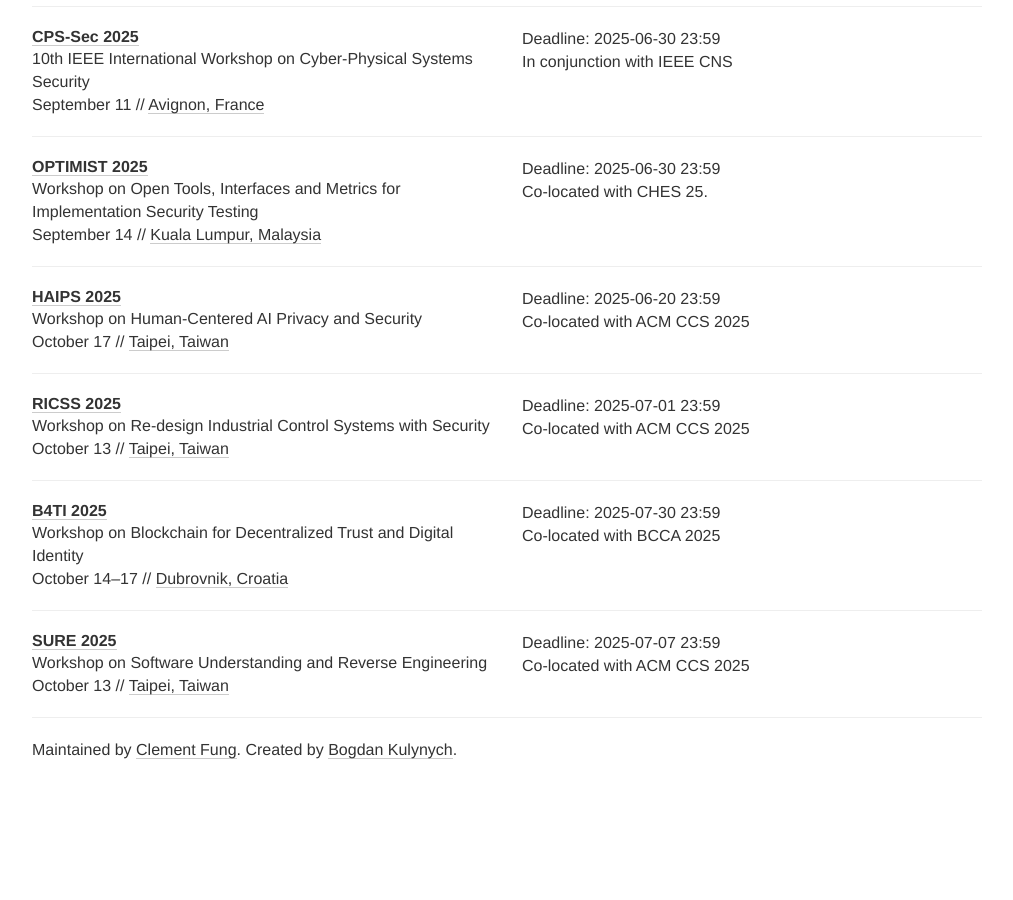
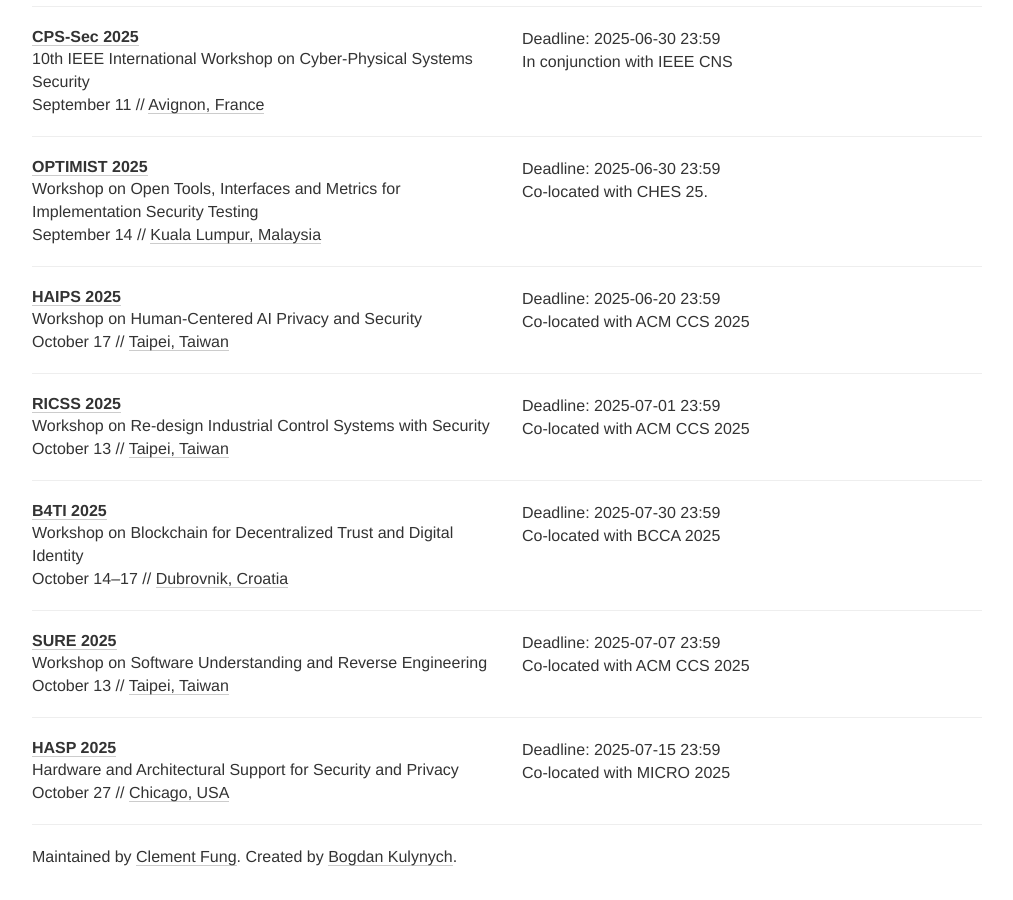
Before and after one commit to sec-deadlines/sec-deadlines.github.io, a Jekyll site: the page built from index.html, in a window 1280 px wide and 900 px high, scrolled down 18824 px. Shown: the whole window, without its empty margins (133-1146 px from the left). Built offline with Jekyll 4.4.1, drawn with Linux system fonts in a browser that asks for light colours; nearby versions of some CDN libraries; comment, search, counter and statistics services are not loaded; before the commit the page ends 19617 px from its top, so only the background shows below that.

Commit message:
Add HASP 2025 workshop

```diff
--- a/_data/conferences.yml
+++ b/_data/conferences.yml
@@ -1386,3 +1386,13 @@
   date: October 13
   place: Taipei, Taiwan
   tags: [SEC, SHOP]
+
+- name: HASP
+  description: Hardware and Architectural Support for Security and Privacy
+  year: 2025
+  link: https://haspworkshop.org/2025/index.html
+  deadline: ["2025-07-15 23:59"]
+  comment: Co-located with MICRO 2025
+  date: October 27
+  place: Chicago, USA
+  tags: [SEC, SHOP]
```
